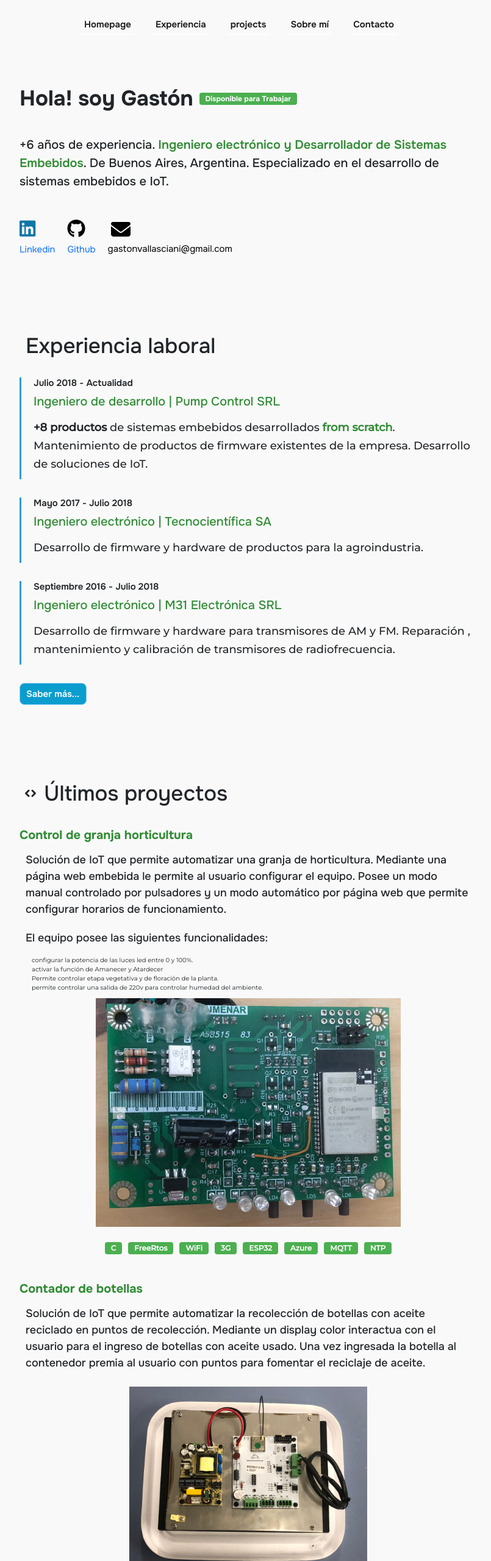
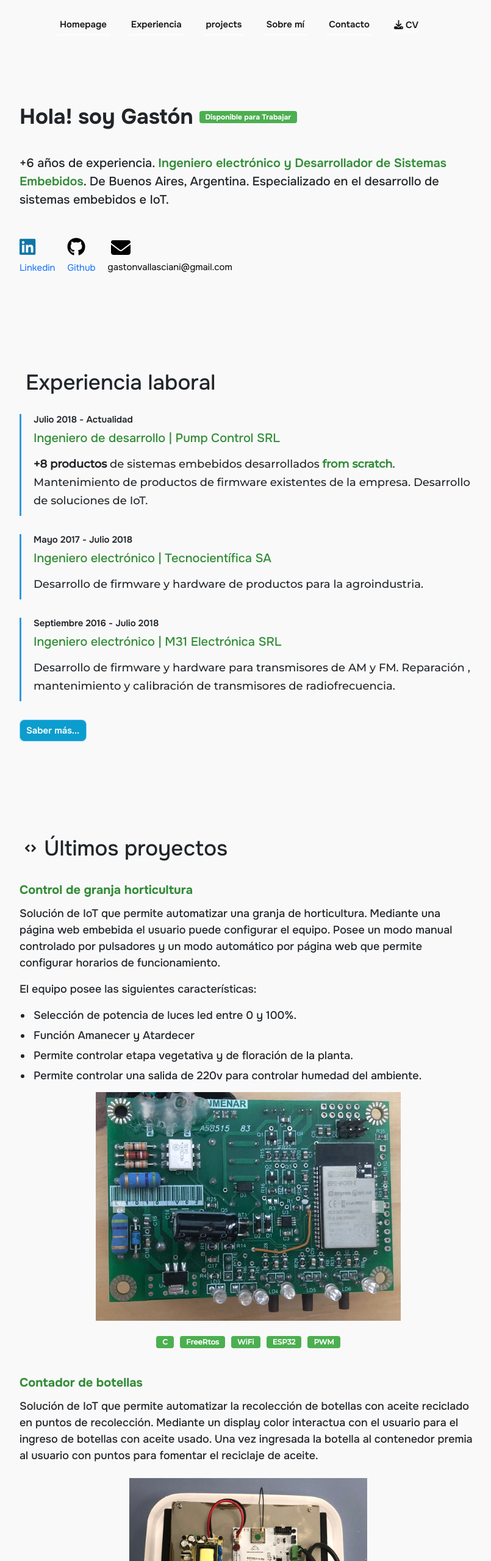
Before and after one commit to gastonvallasciani/web_personal, a plain HTML site: page index.html in a window 1280 px wide. Shown: the top 2560 px of the page at 61% size, without its empty margins (233-1038 px from the left). Drawn offline with nearby package versions, Linux system fonts and the light colour scheme.

Commit message:
Changin style on homepage
- Added button for CV download on Nav Bar
- Giving style to "control de granja horticultura" project.
- Changing paragraphs on "Sobre mí" section.
- Fixing problems on section anchore movement.

```diff
--- a/css/style.css
+++ b/css/style.css
@@ -191,8 +191,10 @@ body, h1, h2, h3, h4, h5, p {
 }
 
 .button_blue_content {
-    background-color: #6D7FFF;
-    color: #FFFFFF;
+    color: black;
+    font-family: 'Onest', sans-serif;
+    font-size: 1.5rem;
+    font-style: normal;
 }
 
 .button_white_content {
@@ -366,7 +368,7 @@ nav {
     flex-direction: column;
     gap: 2rem;
     border-radius: 0.8rem;
-    padding: 5rem 5rem 5rem 5rem;
+    padding: 8rem 5rem 5rem 5rem;
     max-width: 85rem;
 }
 
@@ -376,7 +378,7 @@ nav {
     padding: 0.5rem 1rem 0.5rem 1rem;
     font-weight: 500;
 }
-
+/*--------------------------------------------------------------------------------*/
 .homepage_experience_tittle {
     padding-bottom: 0.5rem;
     font-family: 'Onest', sans-serif;
@@ -420,7 +422,7 @@ nav {
 .homepage_know_more:hover {
     scale: 1.1;
 }
-
+/*--------------------------------------------------------------------------------*/
 .homepage_project_h3 {
     padding-bottom: 0.5rem;
     font-family: 'Onest', sans-serif;
@@ -431,14 +433,25 @@ nav {
 }
 
 .homepage_project_paragraph {
-    padding: 1rem;
-    padding-top: 0.5rem;
-    padding-bottom: 0.5rem;
+    padding-top: 0.3rem;
+    padding-bottom: 0.3rem;
     font-family: 'Onest', sans-serif;
     font-size: 1.8rem;
     font-style: normal;
     font-weight: 500;
     text-align:left;
+}
+
+.homepage_project_menu_li {
+    padding-top: 0.3rem;
+    padding-bottom: 0.3rem;
+    padding-left: 0.3rem;
+    font-family: 'Onest', sans-serif;
+    font-size: 1.8rem;
+    font-style: normal;
+    font-weight: 500;
+    text-align: left;
+    list-style: disc;
 }
 
 .contenedor-imagen {
@@ -478,7 +491,7 @@ nav {
 .badge_properties {
     margin : 0.5rem;
 }
-
+/*--------------------------------------------------------------------------------*/
 .homepage_about_me_title_container {
     display:flex;
     justify-content: flex-start;
@@ -491,7 +504,7 @@ nav {
     flex-direction: column;
     width: 100%;
     max-width: 85rem;
-    padding: 5rem 5rem 5rem 5rem;
+    padding: 10rem 5rem 5rem 5rem;
 }
 
 .homepage_about_me_section_paragraph_style {
@@ -509,7 +522,7 @@ nav {
     flex-direction: row;
     flex-wrap: wrap;
 }
-
+/*--------------------------------------------------------------------------------*/
 .homepage_contact_section_form_p_container {
     display: flex;
     flex-direction: column;
@@ -535,7 +548,7 @@ nav {
     flex-direction: column;
     width: 100%;
     max-width: 85rem;
-    padding: 7rem 5rem 5rem 5rem;
+    padding: 8rem 5rem 5rem 5rem;
 }
 
 .homepage_contact_form_container {
@@ -896,7 +909,7 @@ nav {
 /*--------------------------------Footer------------------------------------------*/
 /*--------------------------------------------------------------------------------*/
 .footer {
-    margin-top: 6rem;
+    margin-top: 20rem;
     display: flex;
     flex-direction: column;
     border-top: 2px solid #000;
@@ -961,7 +974,7 @@ nav {
     display: flex;
     justify-content:center;
     background-color: #FFFFFF;
-    padding: 3rem;
+    padding: 5rem;
     border-radius: 3rem;
 
 }
--- a/index.html
+++ b/index.html
@@ -23,6 +23,10 @@
                     <a class="menu_li_a nav-link" href="#projects">projects</a>
                     <a class="menu_li_a nav-link" href="#about_me">Sobre mí</a>
                     <a class="menu_li_a nav-link" href="#contact">Contacto</a>
+                    <button class="nav-link button_blue_content">
+                        <a class="menu_li_a" href="./assets/documents/CV_GAV_Español.pdf" download="CV_GAV_Español.pdf" target="_blank"> <i class="fa fa-download" aria-hidden="true"></i>
+                            CV</a>
+                    </button>
                 </div>
               </div>
             </div>
@@ -88,13 +92,13 @@
 
             <div class="contenedor-imagen">
                 <h3 class="homepage_project_h3 text_color text_bold">Control de granja horticultura</h3>
-                <p class="homepage_project_paragraph"> Solución de IoT que permite automatizar una granja de horticultura. Mediante una página web embebida le permite al usuario configurar el equipo. Posee un modo manual controlado por pulsadores y un modo automático por página web que permite configurar horarios de funcionamiento. </p>
-                <p class="homepage_project_paragraph"> El equipo posee las siguientes funcionalidades:</p>
+                <p class="homepage_project_paragraph"> Solución de IoT que permite automatizar una granja de horticultura. Mediante una página web embebida el usuario puede configurar el equipo. Posee un modo manual controlado por pulsadores y un modo automático por página web que permite configurar horarios de funcionamiento. </p>
+                <p class="homepage_project_paragraph"> El equipo posee las siguientes características:</p>
                 <ul>
-                    <li>configurar la potencia de las luces led entre 0 y 100%.</li>
-                    <li>activar la función de Amanecer y Atardecer</li>
-                    <li>Permite controlar etapa vegetativa y de floración de la planta.</li>
-                    <li> permite controlar una salida de 220v para controlar humedad del ambiente.</li>
+                    <li class="homepage_project_menu_li">Selección de potencia de luces led entre 0 y 100%.</li>
+                    <li class="homepage_project_menu_li">Función Amanecer y Atardecer</li>
+                    <li class="homepage_project_menu_li">Permite controlar etapa vegetativa y de floración de la planta.</li>
+                    <li class="homepage_project_menu_li">Permite controlar una salida de 220v para controlar humedad del ambiente.</li>
                 </ul>
 
                 <div class="homepage_img_container">
@@ -110,11 +114,12 @@
                             <img src="./assets/images/proyectos/control horticultura/pcb frontal.jpg" class="d-block w-100" alt="control horticultura imagen pcb frontal">
                           </div>
                           <div class="carousel-item">
+                            <img src="./assets/images/proyectos/control horticultura/web indice.jpg" alt="control horticultura imagen web indice">
+                          </div>
+                          <div class="carousel-item">
                             <img src="./assets/images/proyectos/control horticultura/web config.jpg" alt="control horticultura imagen web config">
                           </div>
-                          <div class="carousel-item">
-                            <img src="./assets/images/proyectos/control horticultura/web indice.jpg" alt="control horticultura imagen web indice">
-                          </div>
+
                         </div>
                         <button class="carousel-control-prev" type="button" data-bs-target="#carouselExample" data-bs-slide="prev">
                           <span class="carousel-control-prev-icon" aria-hidden="true"></span>
@@ -130,11 +135,8 @@
                     <span class="badge badge-secondary badge_properties">C</span>
                     <span class="badge badge-secondary badge_properties">FreeRtos</span>
                     <span class="badge badge-secondary badge_properties">WiFi</span>
-                    <span class="badge badge-secondary badge_properties">3G</span>
                     <span class="badge badge-secondary badge_properties">ESP32</span>
-                    <span class="badge badge-secondary badge_properties">Azure</span>
-                    <span class="badge badge-secondary badge_properties">MQTT</span>
-                    <span class="badge badge-secondary badge_properties">NTP</span>
+                    <span class="badge badge-secondary badge_properties">PWM</span>
                 </div>
             </div>
             <div class="contenedor-imagen">
@@ -199,8 +201,8 @@
             </div>
             <div class="homepage_about_me_section_img_p_container">
                 <div class="homepage_about_me_section_paragraph_container">
-                    <p class="homepage_about_me_section_paragraph_style"> Mi nombre es Gastón, soy ingeniero electrónico y en mi trabajo cada día me enfrento con grandes desafíos que involucran integración de tecnologías y optimización de recursos.</p>
-                    <p class="homepage_about_me_section_paragraph_style"> En los últimos años me he enfoncado en el desarrollo de sistemas embebidos buscando que cada producto desarrollado logre resolver alguna problemática de la industria.</p>
+                    <p class="homepage_about_me_section_paragraph_style"> Mi nombre es Gastón, en mi trabajo cada día me enfrento con grandes desafíos que involucran integración de tecnologías y optimización de recursos.</p>
+                    <p class="homepage_about_me_section_paragraph_style"> En los últimos años me he enfoncado en el desarrollo de sistemas embebidos con el objetivo que cada producto desarrollado resuelva alguna problemática o logre introducir un nuevo producto en la industria.</p>
                     <p class="homepage_about_me_section_paragraph_style"> Mi desarrollo profesional me lleva a perfeccionarme continuamente, es por ello, que realice la Especialización en sistemas embebidos en la Universidad de Buenos Aires y varios cursos de perfeccionamiento en C++, Python, IoT y desarrollo web.</p>
                 </div>
                 <div class="homepage_about_me_img_container">
@@ -253,25 +255,5 @@
         <p class="footer_p"> © Copyright 2024. Todos los derechos reservados.</p>
     </footer>
     <script src="https://cdn.jsdelivr.net/npm/bootstrap@5.3.2/dist/js/bootstrap.bundle.min.js" integrity="sha384-C6RzsynM9kWDrMNeT87bh95OGNyZPhcTNXj1NW7RuBCsyN/o0jlpcV8Qyq46cDfL" crossorigin="anonymous"></script>
-    <script>
-        // Añade un desplazamiento al hacer clic en los enlaces del menú de navegación
-        document.querySelectorAll('.menu_li_a').forEach(function(anchor) {
-            anchor.addEventListener('click', function(e) {
-                e.preventDefault();
-
-                const targetId = this.getAttribute('href').substring(1);
-                const targetElement = document.getElementById(targetId);
-
-                if (targetElement) {
-                    const offset = targetElement.offsetTop - document.querySelector('.navbar').offsetHeight;
-
-                    window.scrollTo({
-                        top: offset,
-                        behavior: 'smooth'
-                    });
-                }
-            });
-        });
-    </script>
 </body>
 </html>
```
